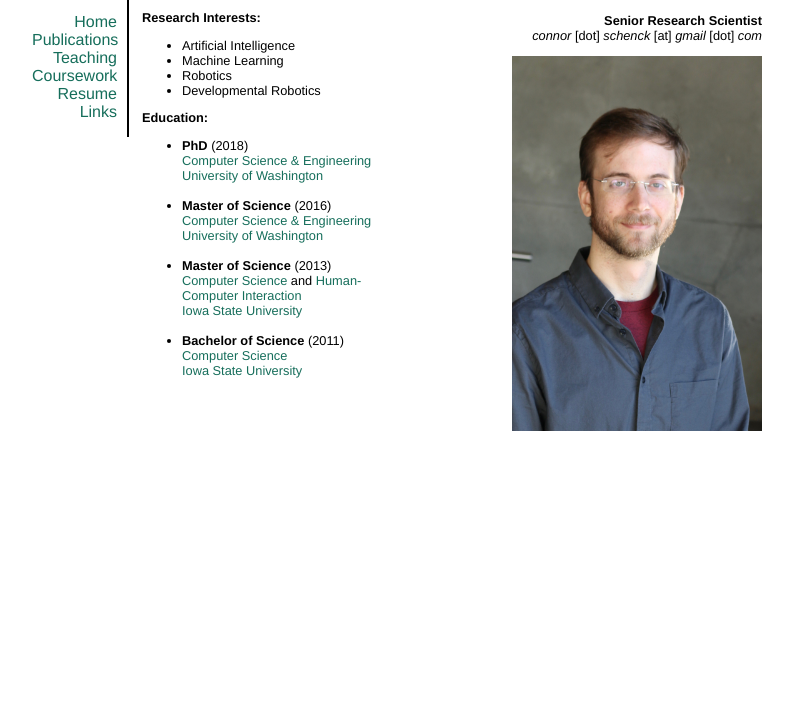
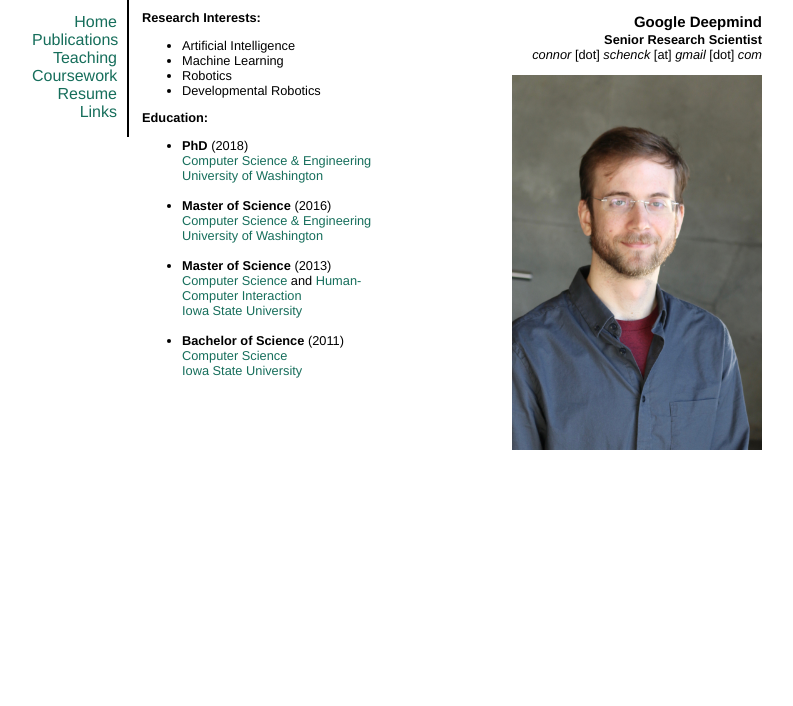
Before and after one commit to cschenck/cschenck.github.io, a plain HTML site: page index.html in a window 1280 px wide. Shown: the part 94-800 px from the top of the page, without its empty margins (248-1041 px from the left). Drawn offline with Linux system fonts and the light colour scheme.

Commit message:
Fix HTML span tag for affiliation

```diff
--- a/index.html
+++ b/index.html
@@ -21,7 +21,7 @@
 
 <div id="floatright">
     <p>
-    <h3><span itemprop="affiliation"Google Deepmind</span></h3>
+    <h3><span itemprop="affiliation">Google Deepmind</span></h3>
     <span itemprop="role"><b>Senior Research Scientist</b></span> <br>
     <i>connor</i> [dot] <i>schenck</i> [at] <i>gmail</i> [dot] <i>com</i>
     </p>
```
